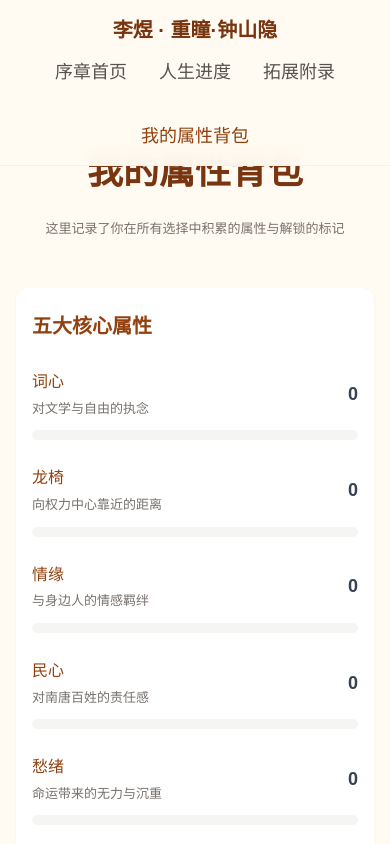
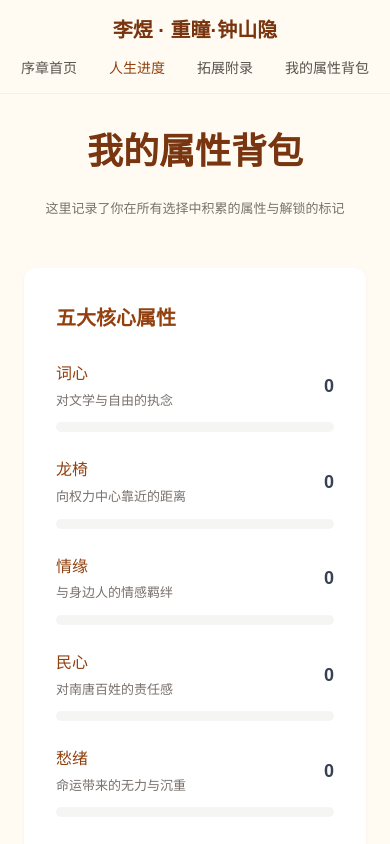
Before and after one commit to changbaishantianchi/changbaishantianzhu.github.io, a plain HTML site: page bag.html in a window 390 px wide. Shown: the top 844 px of the page. Drawn offline with Linux system fonts and the light colour scheme.

Commit message:
Update bag.html

```diff
--- a/bag.html
+++ b/bag.html
@@ -36,23 +36,30 @@
     .meta-small{font-size:13px;color:#78716c;}
     .attr-row{display:flex;justify-content:space-between;align-items:center;}
     .attr-value{font-weight:600;color:#374151;font-size:18px;}
-    @media (max-width:720px){
-      .nav-inner{padding:12px 16px;flex-direction:column;justify-content:center;gap:8px;height:auto;}
-      nav{position:absolute;}
-      .container{padding:140px 16px 80px;}
-      .card{padding:20px 16px;}
+    @media (max-width: 760px) {
+      .nav-inner {
+        flex-wrap: wrap;
+        justify-content: center;
+        height: auto;
+        padding: 12px 16px;
+        gap: 8px 16px;
+      }
+      .nav-item { font-size: 14px; }
+      .container { padding-top: 120px; }
+      .bg-amber50, .bg-stone50, .timeline-card, .final-card { padding: 20px 16px; }
+      .final-attr-grid { grid-template-columns: repeat(2, 1fr); }
     }
   </style>
 </head>
 <body>
   <nav>
     <div class="nav-inner">
-      <span class="brand">李煜 · 重瞳·钟山隐</span>
-      <div class="nav-links">
+      <span style="font-weight:bold;font-size:20px;color:#78350f;">李煜 · 重瞳·钟山隐</span>
+      <div style="display:flex;gap:32px;flex-wrap:wrap;justify-content:center;">
         <a href="index.html" class="nav-item">序章首页</a>
-        <a href="progress.html" class="nav-item">人生进度</a>
+        <a href="progress.html" class="nav-item active">人生进度</a>
         <a href="appendix.html" class="nav-item">拓展附录</a>
-        <a href="bag.html" class="nav-item active">我的属性背包</a>
+        <a href="bag.html" class="nav-item">我的属性背包</a>
       </div>
     </div>
   </nav>
```
